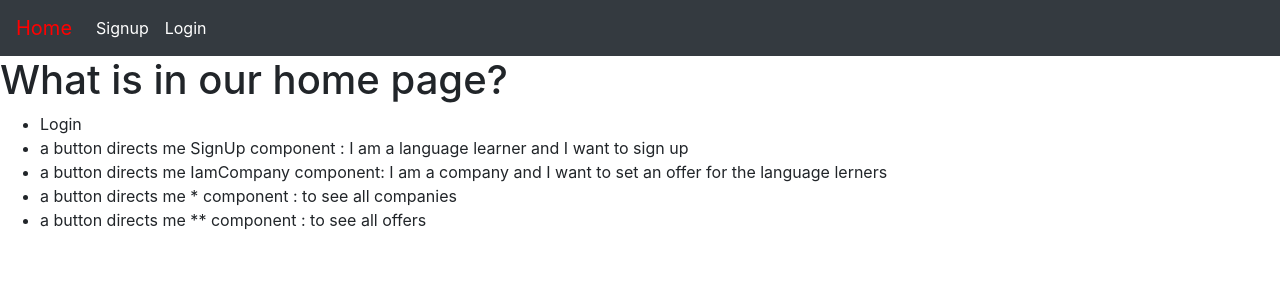
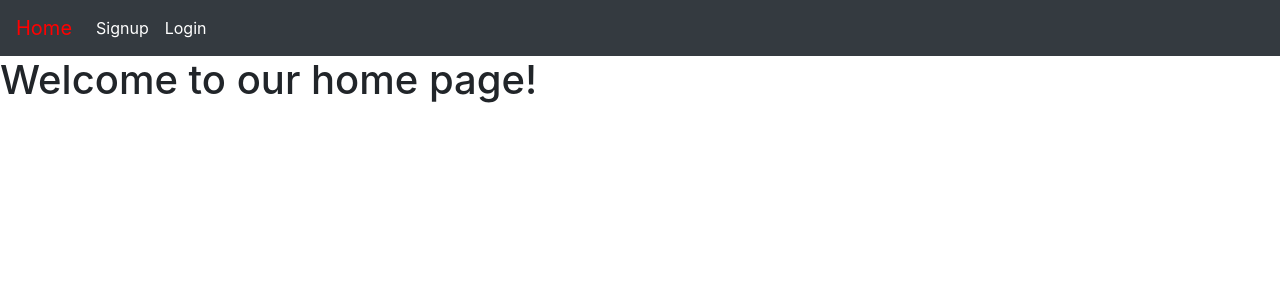
Before and after one commit to akbelcolak/language-platform, a React (Create React App) app in the folder client/: page / in a window 1280 px wide. Shown: the top 300 px of the page. Built offline with nearby package versions, Linux system fonts and the light colour scheme.

Commit message:
trying styles

```diff
--- a/client/src/component/IamCompany.jsx
+++ b/client/src/component/IamCompany.jsx
@@ -1,4 +1,5 @@
 import React from "react";
+import { Linter } from "eslint";
 
 export default function IamCompany() {
   return (
--- a/client/src/component/home.jsx
+++ b/client/src/component/home.jsx
@@ -1,20 +1,13 @@
 import React, { Component } from "react";
 import NavBar from "./navBar";
-//import IamCompany from "./IamCompany";
+//import IamCompany from "./IamCompany"
 
 class Home extends Component {
   render() {
     return (
       <div>
         <NavBar />
-        <h1>What is in our home page?</h1>
-        <ul>
-          <li>Login</li>
-          <li> a button directs me SignUp component : I am a language learner and I want to sign up</li>
-          <li> a button directs me IamCompany component: I am a company and I want to set an offer for the language lerners</li>
-          <li>a button directs me * component : to see all companies</li>
-          <li>a button directs me ** component : to see all offers</li>
-        </ul>
+        <h1>Welcome to our home page!</h1>
 
       </div>
     );
@@ -22,3 +15,5 @@ class Home extends Component {
 }
 
 export default Home;
+
+//<IamCompany />
```
